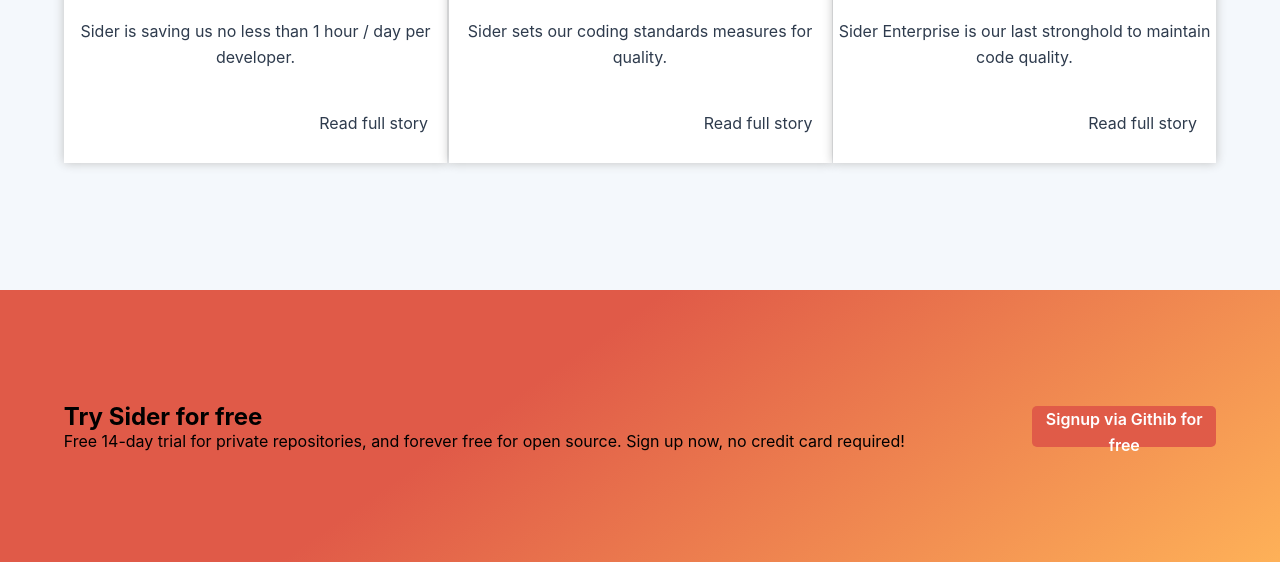
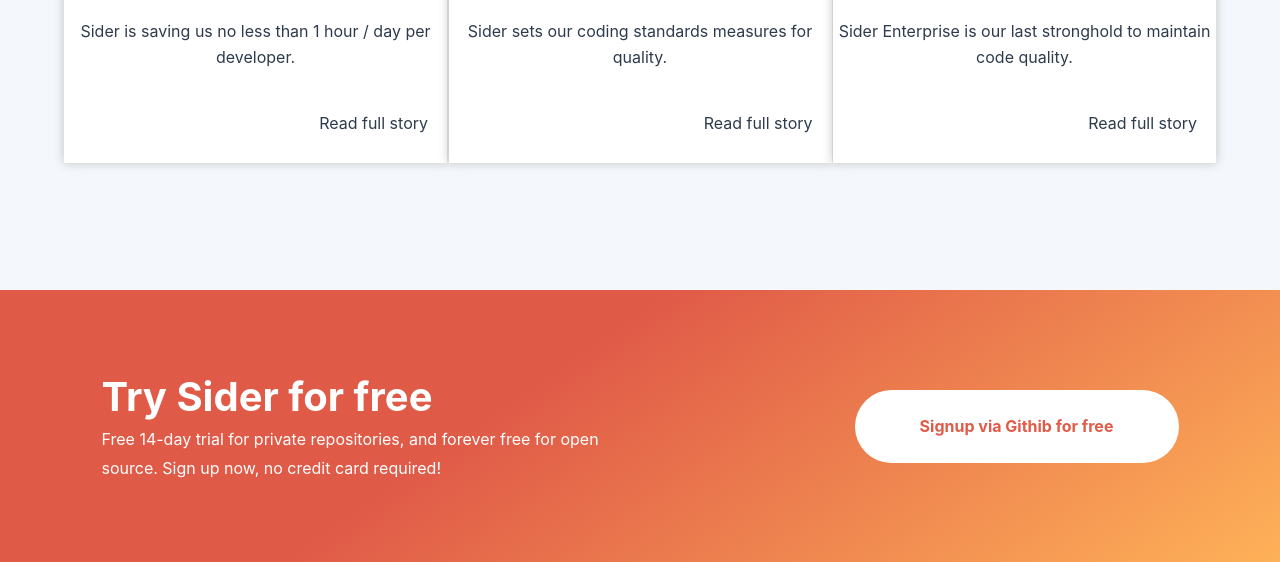
Before and after one commit to MuhammadUmer0/sider.review_mockup, a plain HTML site: page index.html in a window 1280 px wide. Shown: the part 2595-3157 px from the top of the page. Drawn offline with Linux system fonts and the light colour scheme.

Commit message:
[feat] join styling

```diff
--- a/style.css
+++ b/style.css
@@ -236,5 +236,27 @@
   background-image: linear-gradient(145deg,#e05a48 40%,#feb158);
 }
 .join .content{
-
+  height: 115px;
+  width: 550px;
+  color: white
 }
+.join h1{
+  font-size: 40px;
+  line-height: 56px;
+  font-weight: 700;
+}
+.join p{
+  font-size: 16px;
+  line-height: 29px;
+  font-weight: 400;
+}
+.join button{
+  width: 324px;
+  height: 73px;
+  background-color: white;
+  border-radius: 6em;
+  color: #e05b48;
+  font-size: 16px;
+  line-height: 26px;
+  font-weight: 700;
+}
```
